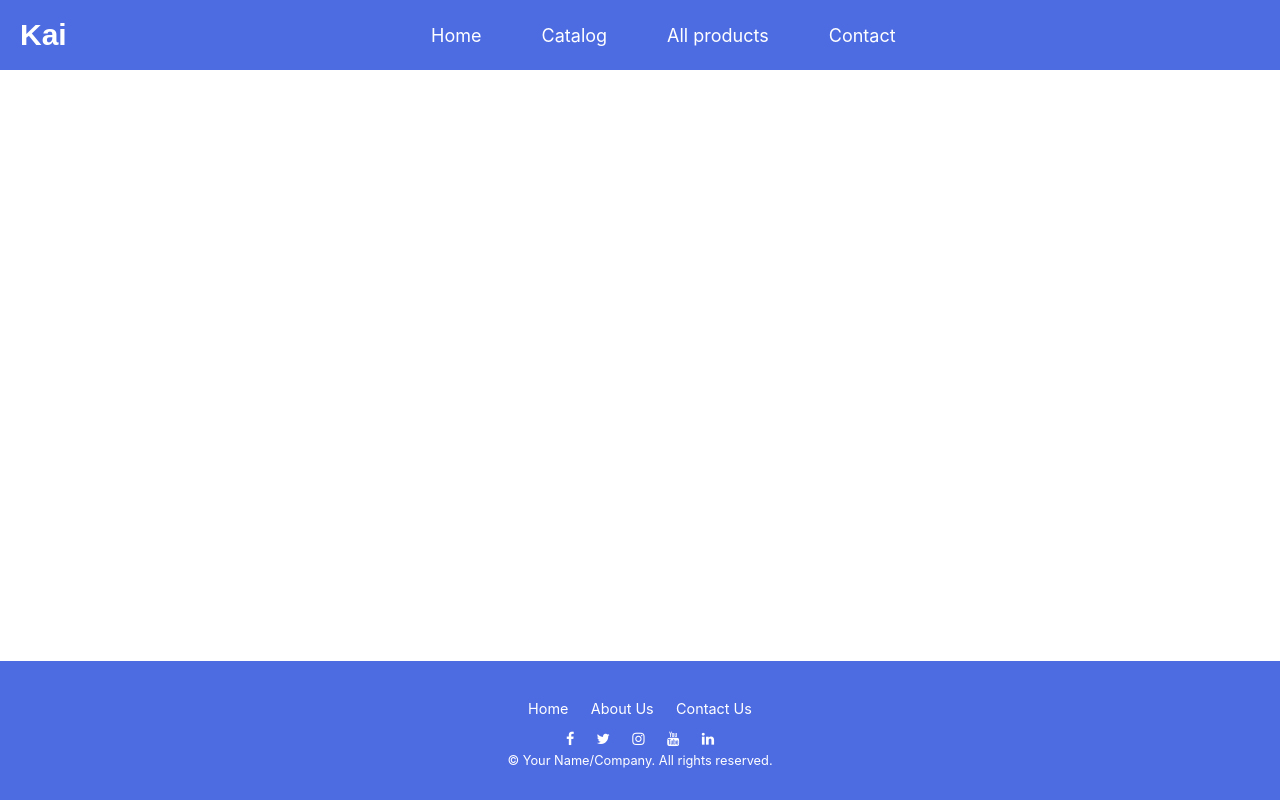
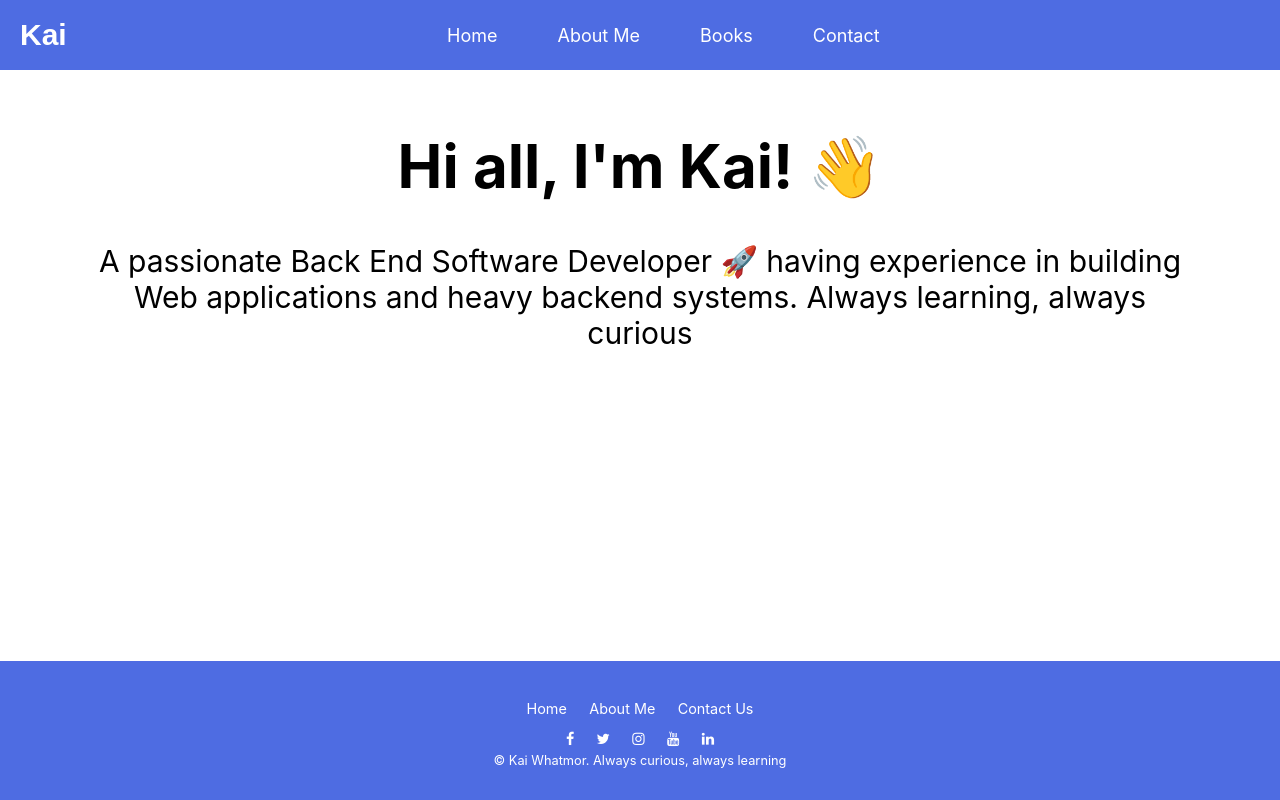
Before and after one commit to KaiOWhatmore/my-react-personal-portfolio-lab, a React (Create React App) app: page /about in a window 1280 px wide. Built offline with nearby package versions, Linux system fonts and the light colour scheme.

Commit message:
add functional footer and clean up routes for the footer and navbar

```diff
--- a/src/App.js
+++ b/src/App.js
@@ -2,6 +2,7 @@ import Navbar from './components/navigations/Navbar';
 import Footer from './components/navigations/Footer'
 import { Routes, Route } from 'react-router-dom';
 import './App.css';
+import AboutMe from './components/pages/AboutMe';
 
 function App() {
   return (
@@ -10,7 +11,8 @@ function App() {
       <main>
         <Routes>
           <Route path="/home" element={<div><h1>Home Page</h1><p>Welcome to the home page!</p></div>} />
-          <Route path="/catalog" element={<div><h1>Catalog Us</h1><p>Learn more about us here.</p></div>} />
+          <Route path="/about" element={<AboutMe/>} />
+          <Route path="/books" element={<div><h1>Books Page</h1><p>Ah, the wonderful world of books</p></div>} />
           <Route path="/contact" element={<div><h1>Contact Us</h1><p>Get in touch with us.</p></div>} />
         </Routes>
       </main>
--- a/src/components/navigations/Footer.jsx
+++ b/src/components/navigations/Footer.jsx
@@ -8,9 +8,9 @@ function Footer() {
         <footer >
             <div className="footer">
                 <ul>
-                    <li><Link to="/">Home</Link></li>
-                    <li><Link href="/AboutUs">About Us</Link></li>
-                    <li><Link to="/ContactUs">Contact Us</Link></li>
+                    <li><Link to="/home">Home</Link></li>
+                    <li><Link to="/about">About Me</Link></li>
+                    <li><Link to="/contact">Contact Us</Link></li>
                 </ul>
 
                 <ul className="social">
@@ -31,7 +31,7 @@ function Footer() {
                     </li>
                 </ul>
 
-                <p>&copy; Your Name/Company. All rights reserved.</p>
+                <p>&copy;  Kai Whatmor.  Always curious, always learning</p>
             </div>
         </footer>
     )
--- a/src/components/navigations/Navbar.jsx
+++ b/src/components/navigations/Navbar.jsx
@@ -22,18 +22,16 @@ function Navbar() {
     <nav className={styles.navbar}>
 
       {/* logo */}
-      <Link to="/" className={styles.logo}>Kai</Link>
-      {/* <a href='#home' className={styles.logo}>Dev. </a> */}
-
+      <Link to="/home" className={styles.logo}>Kai</Link>
       <ul className={`${styles.navMenu} ${isActive ? styles.active : ''}`}>
         <li onClick={removeActive}>
           <Link to="/home" className={styles.navLink}>Home</Link>
         </li>
         <li onClick={removeActive}>
-          <Link to="/catalog" className={styles.navLink}>Catalog</Link>
+          <Link to="/about" className={styles.navLink}>About Me</Link>
         </li>
         <li onClick={removeActive}>
-          <Link to="/all-products" className={styles.navLink}>All products</Link>
+          <Link to="/books" className={styles.navLink}>Books</Link>
         </li>
         <li onClick={removeActive}>
           <Link to="/contact" className={styles.navLink}>Contact</Link>
--- a/src/components/navigations/Navbar.module.css
+++ b/src/components/navigations/Navbar.module.css
@@ -94,7 +94,7 @@
       text-align: start;
       width: 100%;
       transition: 0.7s ease-in-out;
-      background-color: aliceblue;
+      background-color: rgb(39, 88, 130);
       padding: 10px;
     }
 
--- /dev/null
+++ b/src/components/pages/AboutMe.css
@@ -0,0 +1,24 @@
+* {
+    box-sizing: border-box;
+}
+
+.content-container {
+    margin: 2.5rem auto 2.5rem auto;
+    max-width: 1126px;
+    min-height: 50vh;
+    padding: 10px;
+}
+
+.textArea {
+    text-align: center;
+}
+
+.header {
+    font-size: 60px;
+    padding: 10px
+}
+
+.paragraph {
+    font-size: 30px;
+    padding: 10px;
+}
--- /dev/null
+++ b/src/components/pages/AboutMe.js
@@ -0,0 +1,21 @@
+import React from 'react'
+
+import './AboutMe.css'
+
+function AboutMe() {
+    return (
+        <React.Fragment>
+            <section className="content-container">
+                <div className="textArea">
+                    <h1 className="header">Hi all, I'm Kai! 👋</h1>
+                    <p className='paragraph'></p>
+                    <p className="paragraph">
+                    A passionate Back End Software Developer 🚀 having experience in building Web applications and heavy backend systems. Always learning, always curious
+                    </p>
+                </div>
+            </section>
+        </React.Fragment>
+    )
+}
+
+export default AboutMe;
```
